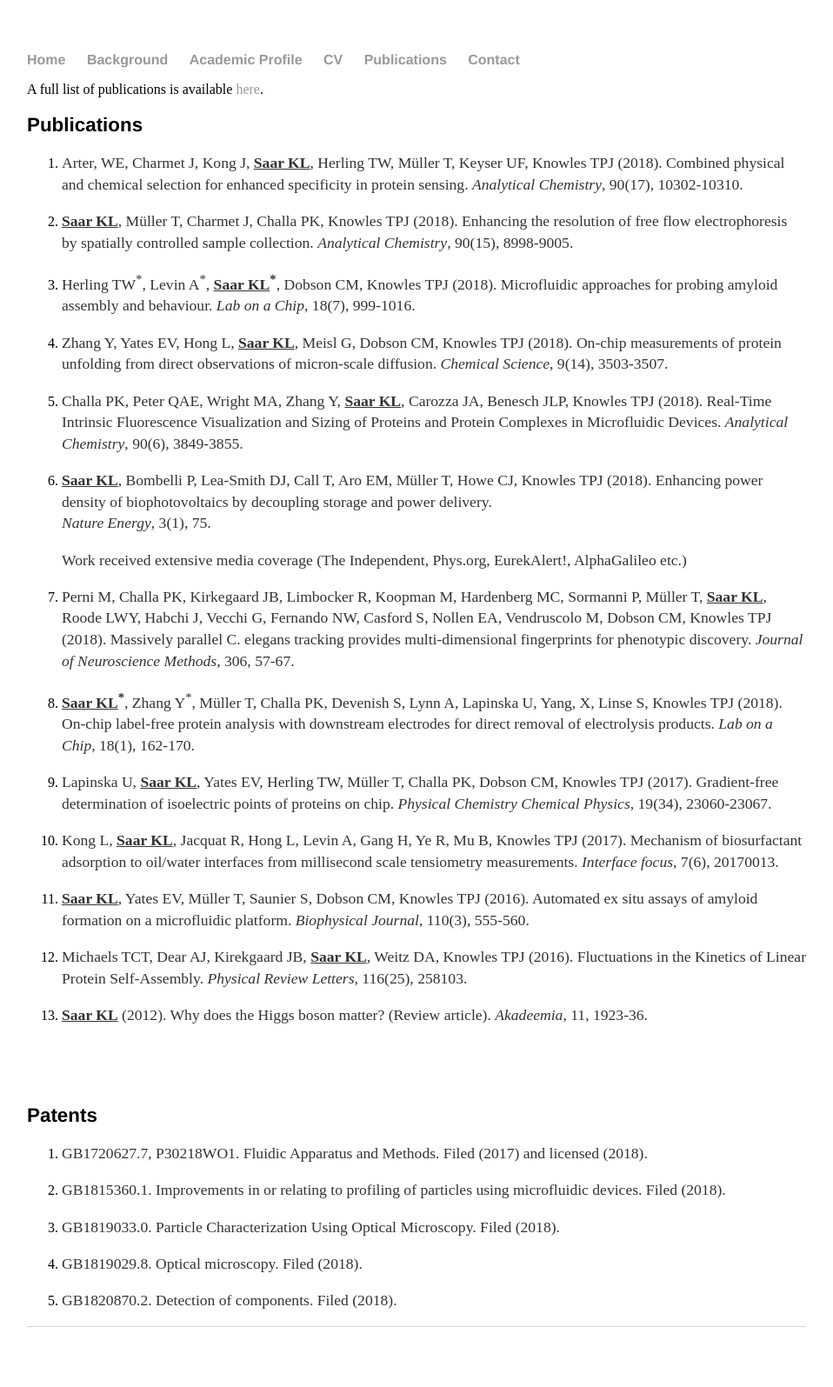
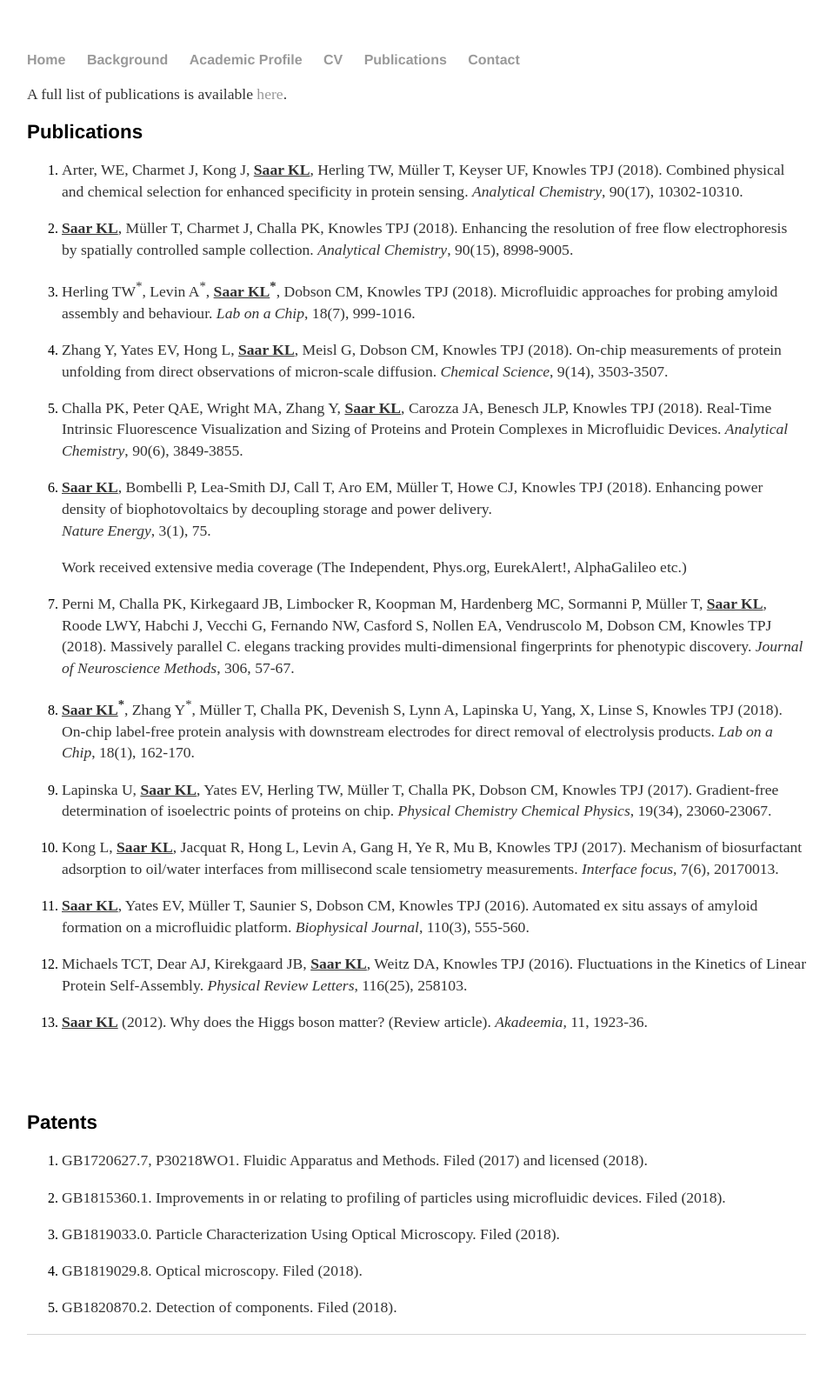
Before and after one commit to kadiliissaar/kadiliissaar.github.io, a Jekyll site: the page built from publications/index.html, in a window 1280 px wide. Shown: the whole page at 87% size, without its empty margins (161-1119 px from the left). Built offline with Jekyll 4.4.1, drawn with Linux system fonts in a browser that asks for light colours.

```diff
--- a/publications/index.html
+++ b/publications/index.html
@@ -3,7 +3,8 @@ layout: no-footer
 title: Kadi Liis Saar
 ---
 <div class="blurb">
-A full list of publications is available <a href="https://scholar.google.co.uk/citations?user=7OQGF4oAAAAJ&hl=en">here</a>.
+	<p> A full list of publications is available
+<a href="https://scholar.google.co.uk/citations?user=7OQGF4oAAAAJ&hl=en">here</a>. </p>
 
 	<h2>Publications</h2>
 
```
